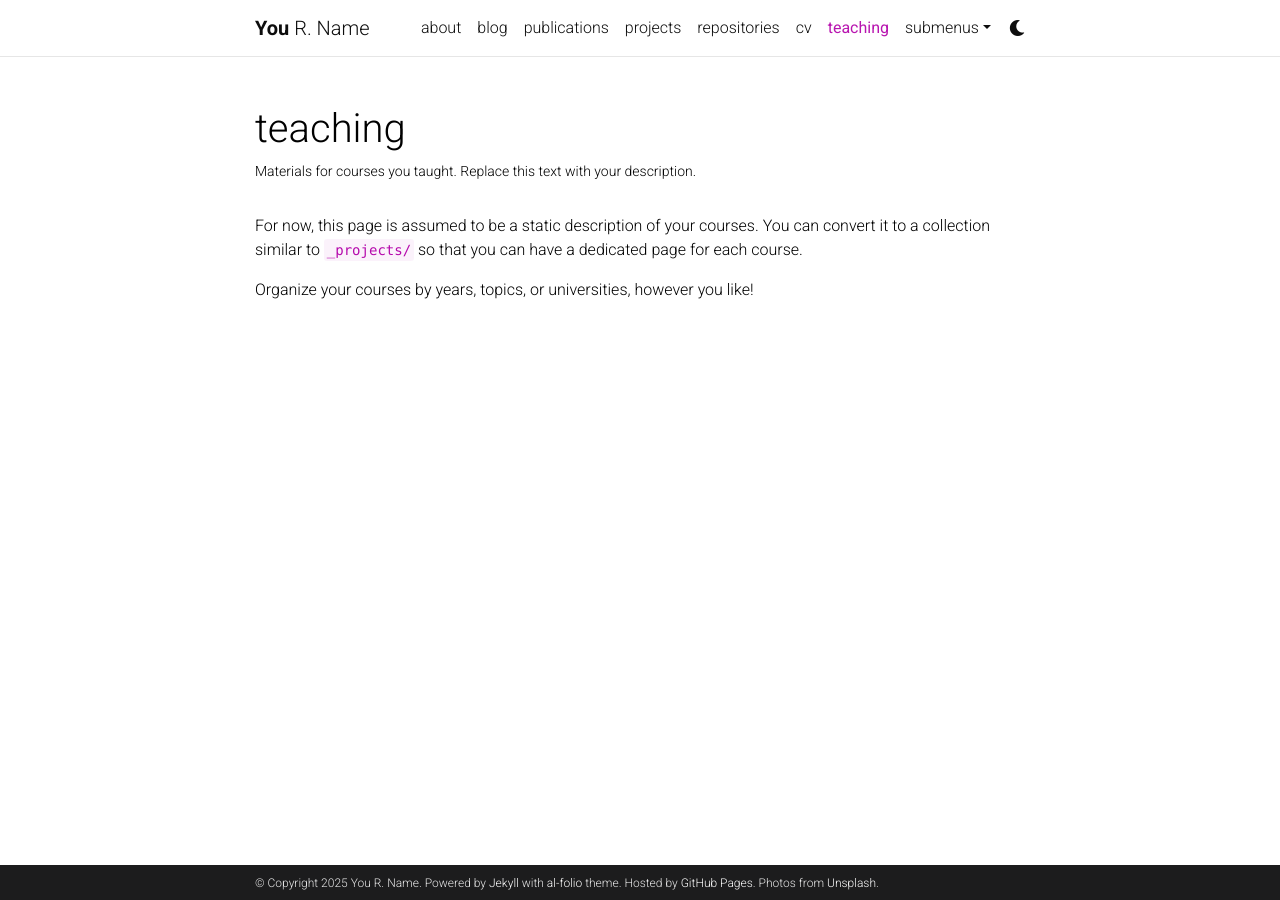
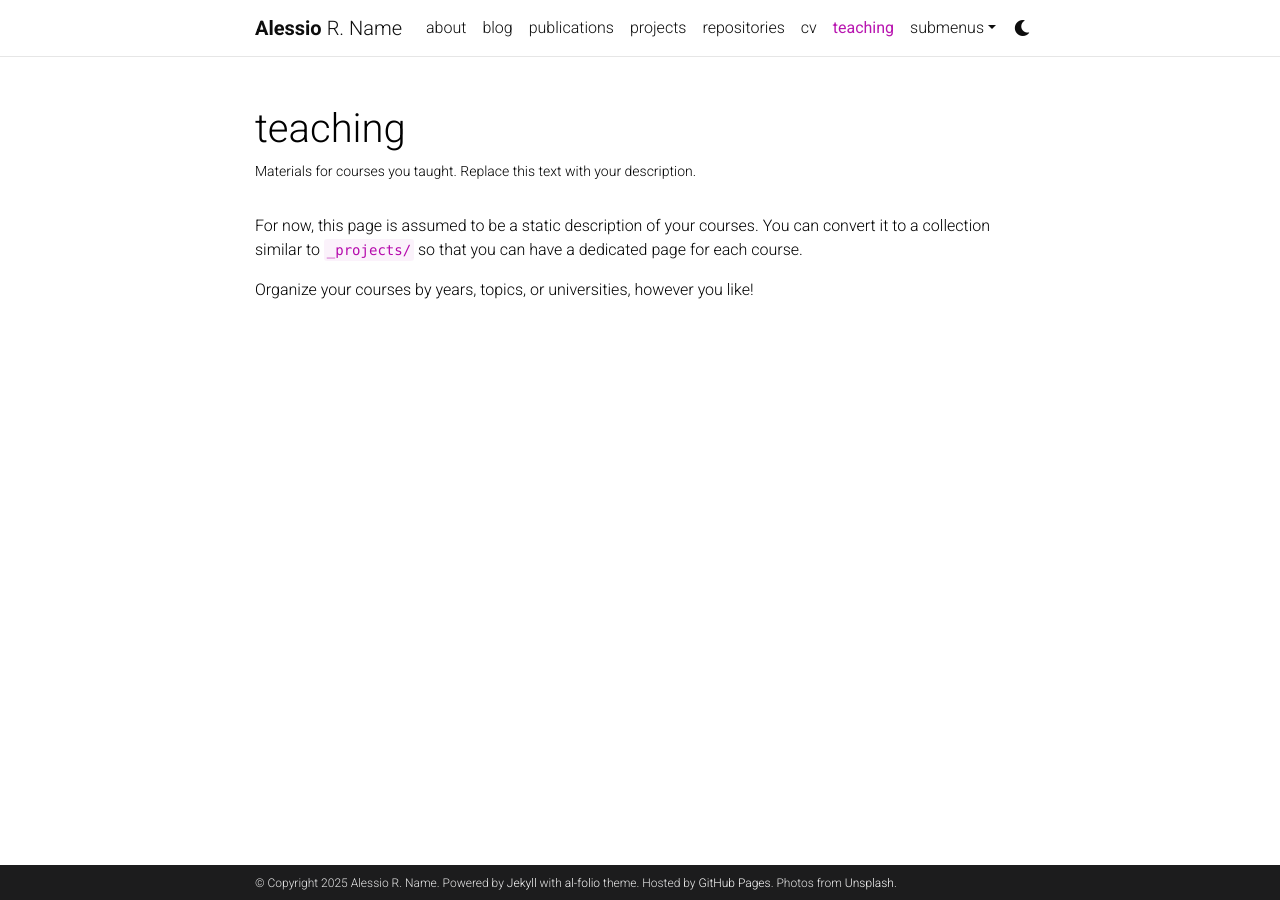
Before and after one commit to Alessiobrini/academic-website, a Jekyll site: the page built from _pages/teaching.md, in a window 1280 px wide. Built offline with Jekyll 4.4.1, drawn with Linux system fonts in a browser that asks for light colours; comment, search, counter and statistics services are not loaded; a style sheet for code colours, icons or effects is not loaded.

Commit message:
trigger deploy

```diff
--- a/_config.yml
+++ b/_config.yml
@@ -3,7 +3,7 @@
 # -----------------------------------------------------------------------------
 
 title: blank # the website title (if blank, full name will be used instead)
-first_name: You
+first_name: Alessio
 middle_name: R.
 last_name: Name
 email: you@example.com
```
